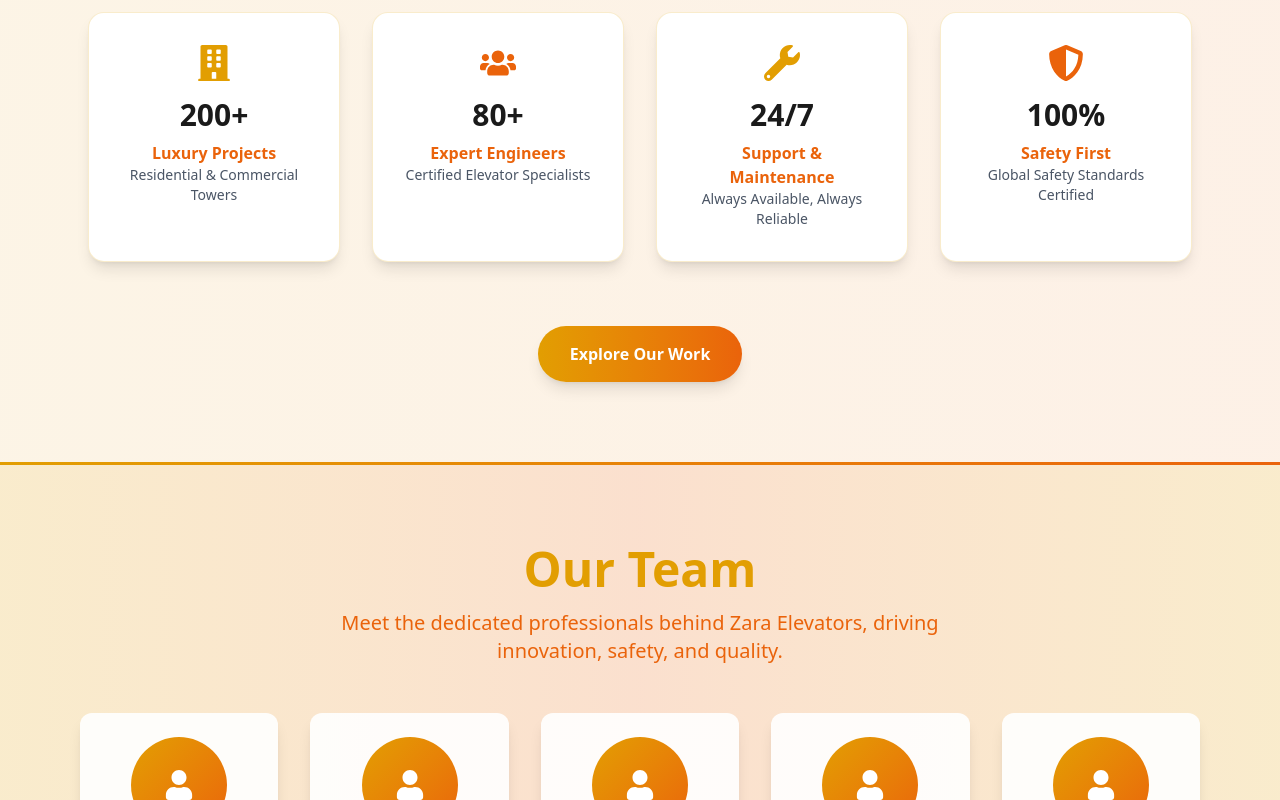
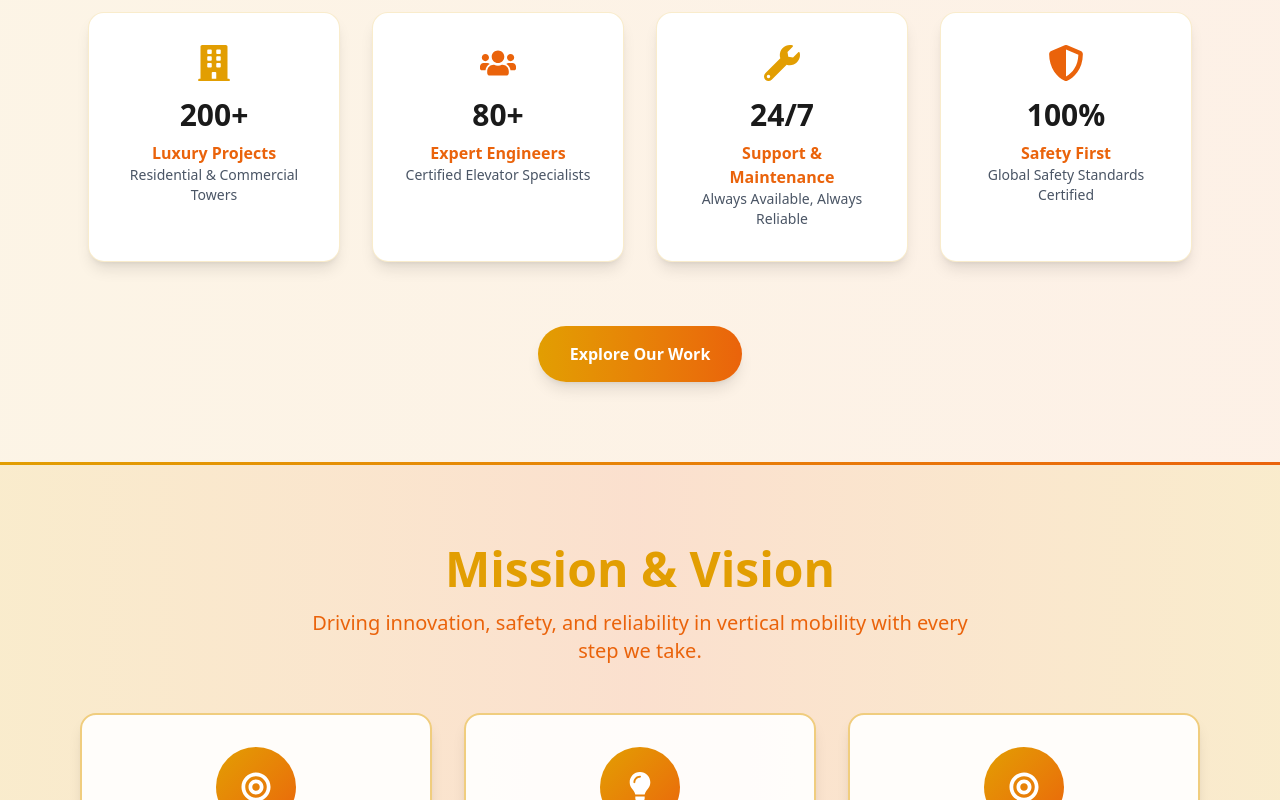
Before and after one commit to WebWorldHub0009/Zara-Elevators, a React (Vite) app: page /about in a window 1280 px wide. Shown: the part 2000-2800 px from the top of the page. Built offline with nearby package versions, Linux system fonts and the light colour scheme.

Commit message:
image change

```diff
--- a/src/component/About.jsx
+++ b/src/component/About.jsx
@@ -11,7 +11,7 @@ function About() {
       <AboutHero/>
       <AboutSection/>
       <StatsSection/>
-      <TeamSection/>
+      {/* <TeamSection/> */}
       <MissionVision/>
     </div>
   )
```
